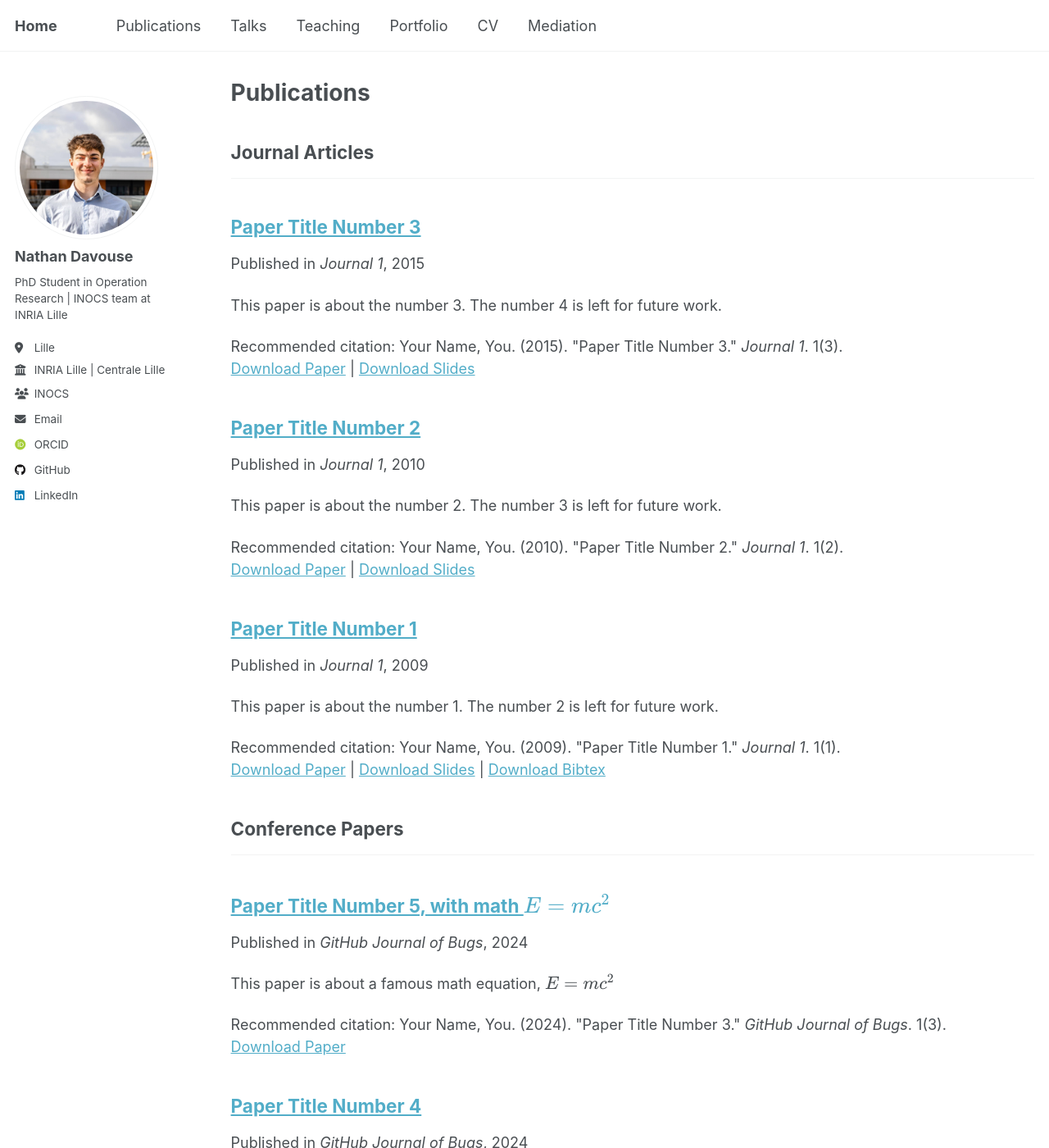
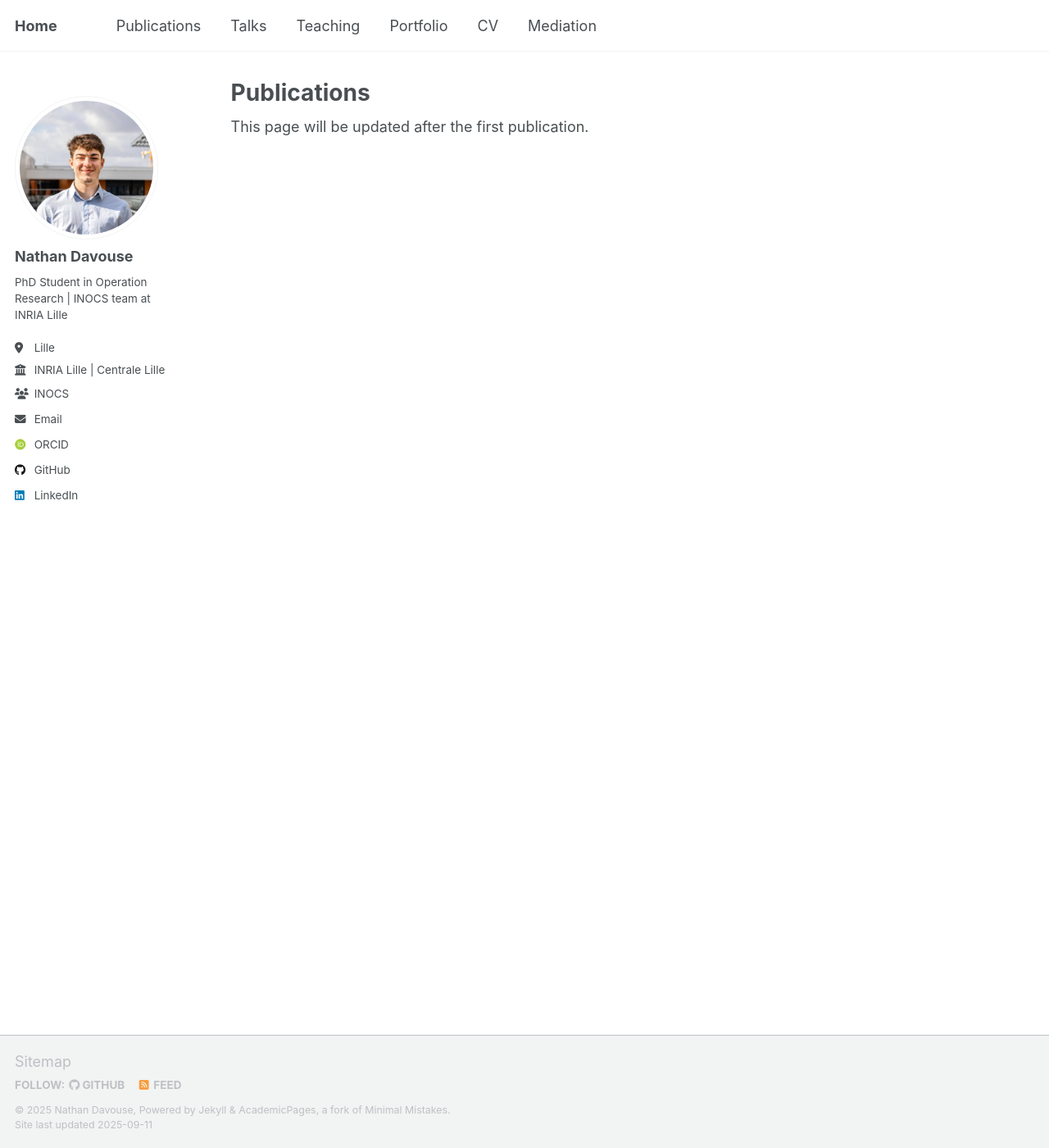
Before and after one commit to Kiwy3/kiwy3.github.io, a Jekyll site: the page built from _pages/publications.html, in a window 1280 px wide and 1400 px high. Shown: the whole window at 82% size. Built offline with Jekyll 4.4.1, drawn with Linux system fonts in a browser that asks for light colours; some web fonts are replaced; a script that is not in the unit is left out; some of the changed text lies outside the part shown.

Commit message:
erase dummy publication

```diff
--- a/_pages/publications.html
+++ b/_pages/publications.html
@@ -8,6 +8,8 @@ author_profile: true
 {% if site.author.googlescholar %}
   <div class="wordwrap">You can also find my articles on <a href="{{site.author.googlescholar}}">my Google Scholar profile</a>.</div>
 {% endif %}
+
+This page will be updated after the first publication.
 
 {% include base_path %}
 
--- a/_publications/2009-10-01-paper-title-number-1.md
+++ /dev/null
@@ -1,14 +0,0 @@
----
-title: "Paper Title Number 1"
-collection: publications
-category: manuscripts
-permalink: /publication/2009-10-01-paper-title-number-1
-excerpt: 'This paper is about the number 1. The number 2 is left for future work.'
-date: 2009-10-01
-venue: 'Journal 1'
-slidesurl: 'http://academicpages.github.io/files/slides1.pdf'
-paperurl: 'http://academicpages.github.io/files/paper1.pdf'
-bibtexurl: 'http://academicpages.github.io/files/bibtex1.bib'
-citation: 'Your Name, You. (2009). &quot;Paper Title Number 1.&quot; <i>Journal 1</i>. 1(1).'
----
-The contents above will be part of a list of publications, if the user clicks the link for the publication than the contents of section will be rendered as a full page, allowing you to provide more information about the paper for the reader. When publications are displayed as a single page, the contents of the above "citation" field will automatically be included below this section in a smaller font.
--- a/_publications/2010-10-01-paper-title-number-2.md
+++ /dev/null
@@ -1,14 +0,0 @@
----
-title: "Paper Title Number 2"
-collection: publications
-category: manuscripts
-permalink: /publication/2010-10-01-paper-title-number-2
-excerpt: 'This paper is about the number 2. The number 3 is left for future work.'
-date: 2010-10-01
-venue: 'Journal 1'
-slidesurl: 'http://academicpages.github.io/files/slides2.pdf'
-paperurl: 'http://academicpages.github.io/files/paper2.pdf'
-citation: 'Your Name, You. (2010). &quot;Paper Title Number 2.&quot; <i>Journal 1</i>. 1(2).'
----
-
-The contents above will be part of a list of publications, if the user clicks the link for the publication than the contents of section will be rendered as a full page, allowing you to provide more information about the paper for the reader. When publications are displayed as a single page, the contents of the above "citation" field will automatically be included below this section in a smaller font.
--- a/_publications/2015-10-01-paper-title-number-3.md
+++ /dev/null
@@ -1,14 +0,0 @@
----
-title: "Paper Title Number 3"
-collection: publications
-category: manuscripts
-permalink: /publication/2015-10-01-paper-title-number-3
-excerpt: 'This paper is about the number 3. The number 4 is left for future work.'
-date: 2015-10-01
-venue: 'Journal 1'
-slidesurl: 'http://academicpages.github.io/files/slides3.pdf'
-paperurl: 'http://academicpages.github.io/files/paper3.pdf'
-citation: 'Your Name, You. (2015). &quot;Paper Title Number 3.&quot; <i>Journal 1</i>. 1(3).'
----
-
-The contents above will be part of a list of publications, if the user clicks the link for the publication than the contents of section will be rendered as a full page, allowing you to provide more information about the paper for the reader. When publications are displayed as a single page, the contents of the above "citation" field will automatically be included below this section in a smaller font.
--- a/_publications/2025-06-08-paper-title-number-5.md
+++ /dev/null
@@ -1,13 +0,0 @@
----
-title: "Paper Title Number 5, with math $$E=mc^2$$"
-collection: publications
-category: conferences
-permalink: /publication/2024-02-17-paper-title-number-4
-excerpt: 'This paper is about a famous math equation, $$E=mc^2$$'
-date: 2024-02-17
-venue: 'GitHub Journal of Bugs'
-paperurl: 'http://academicpages.github.io/files/paper3.pdf'
-citation: 'Your Name, You. (2024). &quot;Paper Title Number 3.&quot; <i>GitHub Journal of Bugs</i>. 1(3).'
----
-
-Using [MathJax](https://www.mathjax.org/) in the description is supported - $$E=mc^2$$ - however, the use must be mindful that the default delimiters are `$$...$$` and `\\[...\\]` which differs from the `$...$` that is typically expected.
```
Also changed, not shown: _publications/2024-02-17-paper-title-number-4.md (deleted, +0 -13 lines), _talks/2012-03-01-talk-1.md (+10 -2 lines).
